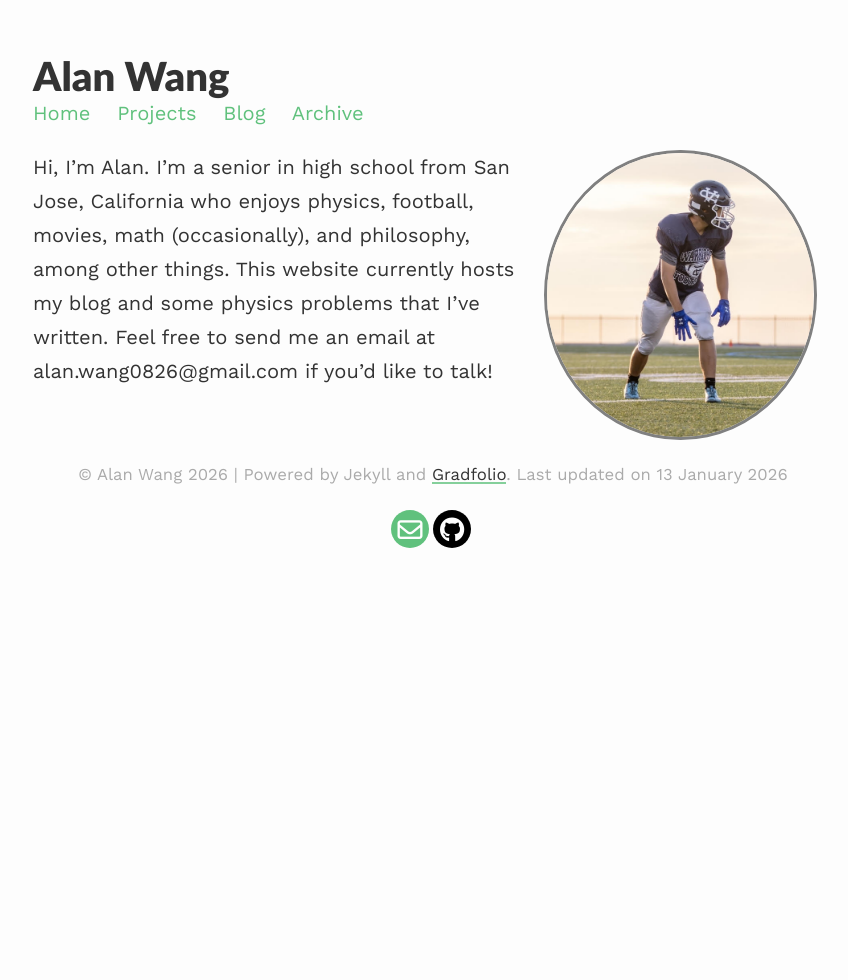
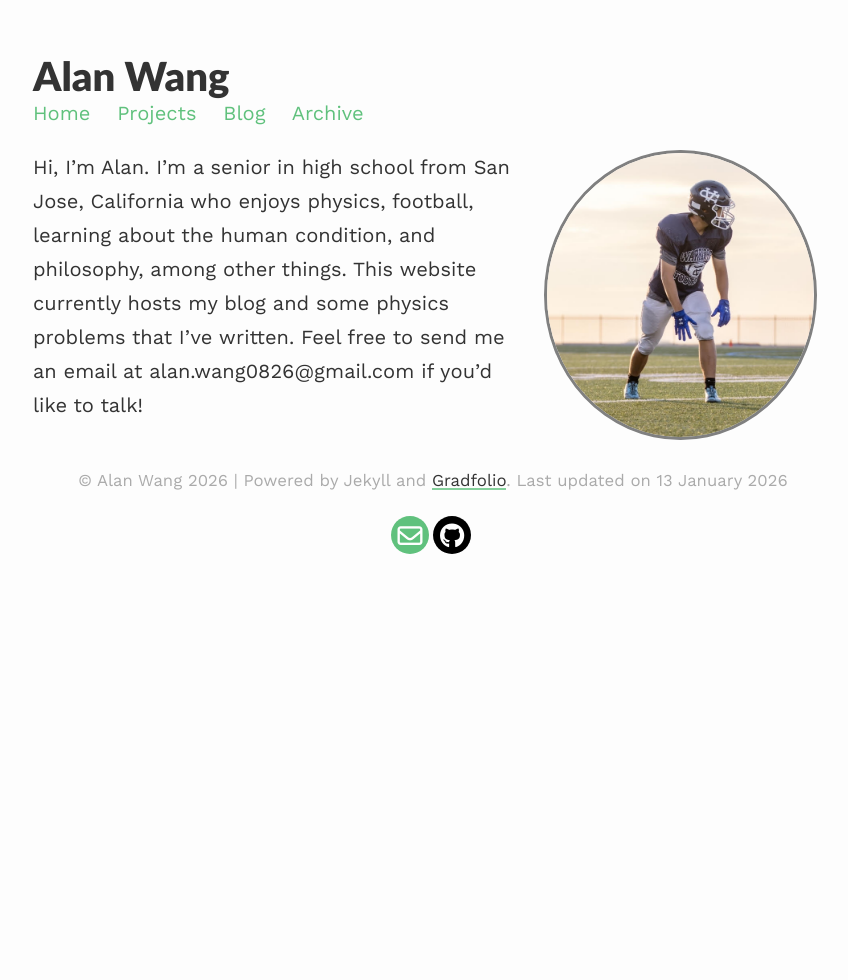
Before and after one commit to awang0826/awang0826.github.io, a Jekyll site: the page built from index.md, in a window 1280 px wide. Shown: the whole page, without its empty margins (207-1055 px from the left). Built offline with Jekyll 4.4.1, drawn with Linux system fonts in a browser that asks for light colours.

Commit message:
Update index.md

```diff
--- a/index.md
+++ b/index.md
@@ -7,4 +7,4 @@ profile:
 published: true
 ---
 
-Hi, I'm Alan. I'm a senior in high school from San Jose, California who enjoys physics, football, movies, math (occasionally), and philosophy, among other things. This website currently hosts my blog and some physics problems that I've written. Feel free to send me an email at alan.wang0826@gmail.com if you'd like to talk!
+Hi, I'm Alan. I'm a senior in high school from San Jose, California who enjoys physics, football, learning about the human condition, and philosophy, among other things. This website currently hosts my blog and some physics problems that I've written. Feel free to send me an email at alan.wang0826@gmail.com if you'd like to talk!
```
